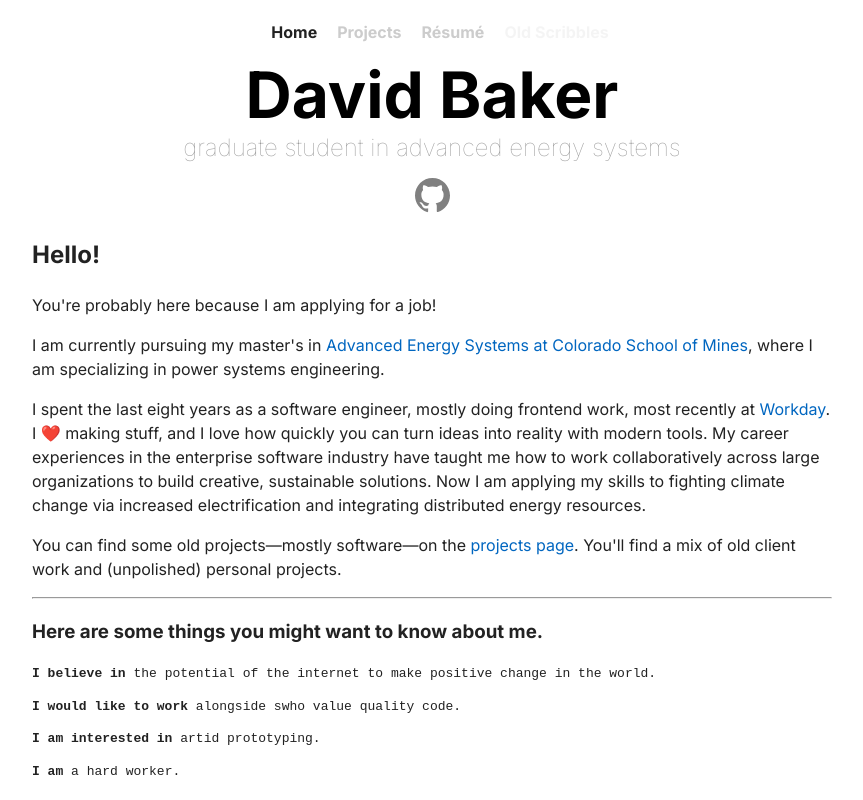
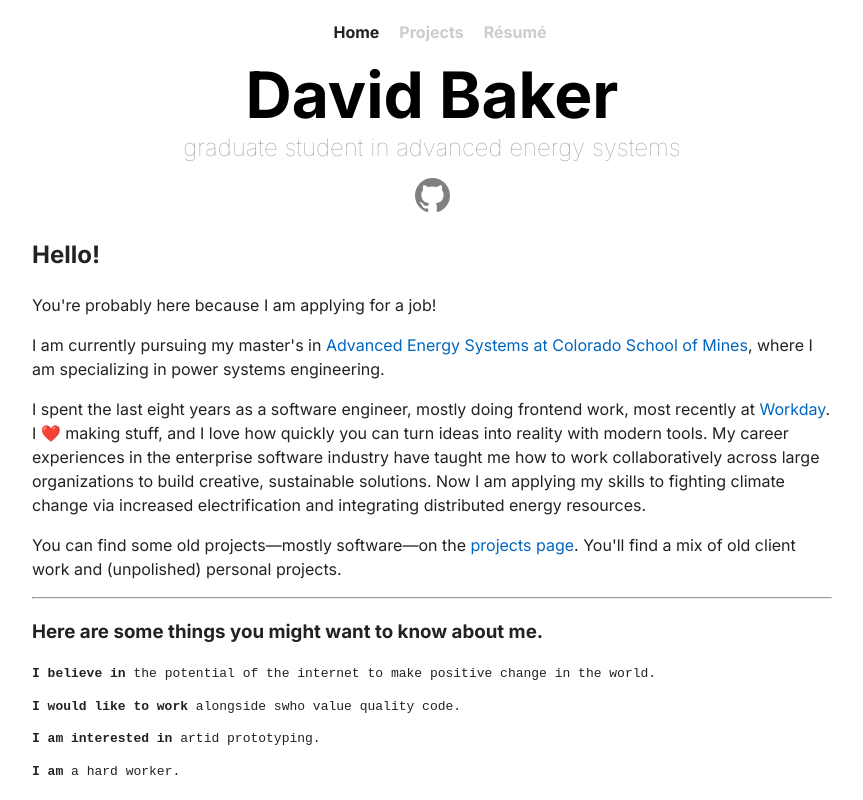
Before and after one commit to davvidbaker/davidbaker-is-next, a Next.js app: page /online in a window 1280 px wide. Shown: the whole page, without its empty margins (208-1071 px from the left). Built offline with nearby package versions, Linux system fonts and the light colour scheme.

Commit message:
remove old scribbles

```diff
--- a/src/app/nav.tsx
+++ b/src/app/nav.tsx
@@ -95,11 +95,11 @@ const Nav = ({ }) => {
                     Résumé
                 </Link>
             </li>
-            <FadedLI>
+            {/* <FadedLI>
                 <Link href="https://davidbaker-is-dvrr3g2fc-davvidbaker.vercel.app/scribbling">
                     Old Scribbles
                 </Link>
-            </FadedLI>
+            </FadedLI> */}
         </ul>
     </Wrapper>
     )
```
